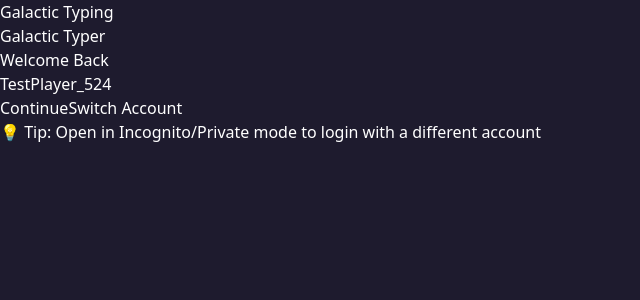
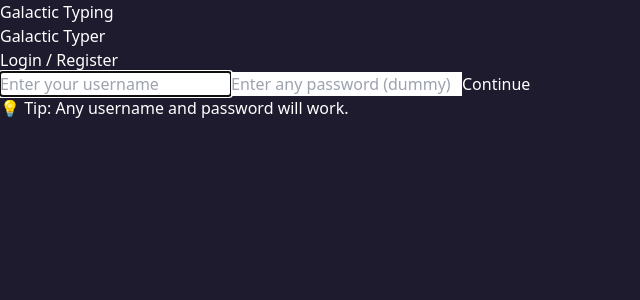
Before and after one commit to ESRAGroup08/Group-08-project-CSCE3444-fa25, a React (Vite) app: page /#/ in a window 1280 px wide. Shown: the top 300 px of the page, without its empty margins (0-640 px from the left). Built offline with nearby package versions, Linux system fonts and the light colour scheme; no server answers.

Commit message:
feat: Implement super minimalist dummy login/register page

```diff
--- a/src/Login.jsx
+++ b/src/Login.jsx
@@ -1,19 +1,11 @@
-import React, { useState, useEffect } from 'react';
+import React, { useState } from 'react';
 import { useNavigate } from 'react-router-dom';
 
 const Login = () => {
   const navigate = useNavigate();
   const [username, setUsername] = useState('');
+  const [password, setPassword] = useState(''); // Dummy password state
   const [error, setError] = useState('');
-  const [storedUsername, setStoredUsername] = useState('');
-
-  useEffect(() => {
-    // Check if there's already a logged-in user
-    const saved = localStorage.getItem('username');
-    if (saved) {
-      setStoredUsername(saved);
-    }
-  }, []);
 
   const handleLogin = (e) => {
     e.preventDefault();
@@ -24,52 +16,17 @@ const Login = () => {
       return;
     }
 
-    // Store the username in localStorage
+    // Store the username in localStorage (as before)
     localStorage.setItem('username', username.trim());
     console.log(`Logged in as: ${username.trim()}`);
     navigate('/menu');
   };
 
-  const handleContinueAsStored = () => {
-    navigate('/menu');
-  };
-
-  const handleLogout = () => {
-    setStoredUsername('');
-    setUsername('');
-  };
-
-  // If already logged in, show quick continue option
-  if (storedUsername && !username) {
-    return (
-      <div className="w-full h-screen bg-gray-900 text-white flex flex-col items-center justify-center">
-        <h1 className="text-5xl font-bold mb-8">Galactic Typer</h1>
-        <div className="bg-gray-800/50 backdrop-blur border border-cyan-500/30 rounded-lg p-8 w-full max-w-sm">
-          <h2 className="text-3xl font-bold mb-6 text-center">Welcome Back</h2>
-          <p className="text-xl text-center mb-6 text-cyan-300">{storedUsername}</p>
-          <div className="flex flex-col gap-4">
-            <button
-              onClick={handleContinueAsStored}
-              className="bg-green-500 hover:bg-green-400 text-white font-bold text-xl w-full py-3 rounded-lg transition-all">
-              Continue
-            </button>
-            <button
-              onClick={handleLogout}
-              className="bg-red-600 hover:bg-red-500 text-white font-bold text-xl w-full py-3 rounded-lg transition-all">
-              Switch Account
-            </button>
-          </div>
-          <p className="text-xs text-gray-400 text-center mt-4">💡 Tip: Open in Incognito/Private mode to login with a different account</p>
-        </div>
-      </div>
-    );
-  }
-
   return (
     <div className="w-full h-screen bg-gray-900 text-white flex flex-col items-center justify-center">
       <h1 className="text-5xl font-bold mb-8">Galactic Typer</h1>
       <div className="bg-gray-800/50 backdrop-blur border border-cyan-500/30 rounded-lg p-8 w-full max-w-sm">
-        <h2 className="text-3xl font-bold mb-6 text-center">Enter Your Name</h2>
+        <h2 className="text-3xl font-bold mb-6 text-center">Login / Register</h2>
         <form onSubmit={handleLogin}>
           <div className="flex flex-col gap-4">
             <input
@@ -80,6 +37,16 @@ const Login = () => {
               onChange={(e) => setUsername(e.target.value)}
               autoFocus
               className="bg-gray-700/50 border border-gray-600 rounded-lg px-4 py-2 text-white focus:outline-none focus:ring-2 focus:ring-cyan-500"
+              required
+            />
+            <input
+              type="password"
+              placeholder="Enter any password (dummy)"
+              aria-label="Password"
+              value={password}
+              onChange={(e) => setPassword(e.target.value)}
+              className="bg-gray-700/50 border border-gray-600 rounded-lg px-4 py-2 text-white focus:outline-none focus:ring-2 focus:ring-cyan-500"
+              required
             />
             {error && <p className="text-red-500 text-sm text-center">{error}</p>}
             <button
@@ -89,7 +56,7 @@ const Login = () => {
             </button>
           </div>
         </form>
-        <p className="text-xs text-gray-400 text-center mt-6">💡 Tip: Open in Incognito/Private mode to play against yourself</p>
+        <p className="text-xs text-gray-400 text-center mt-6">💡 Tip: Any username and password will work.</p>
       </div>
     </div>
   );
```
